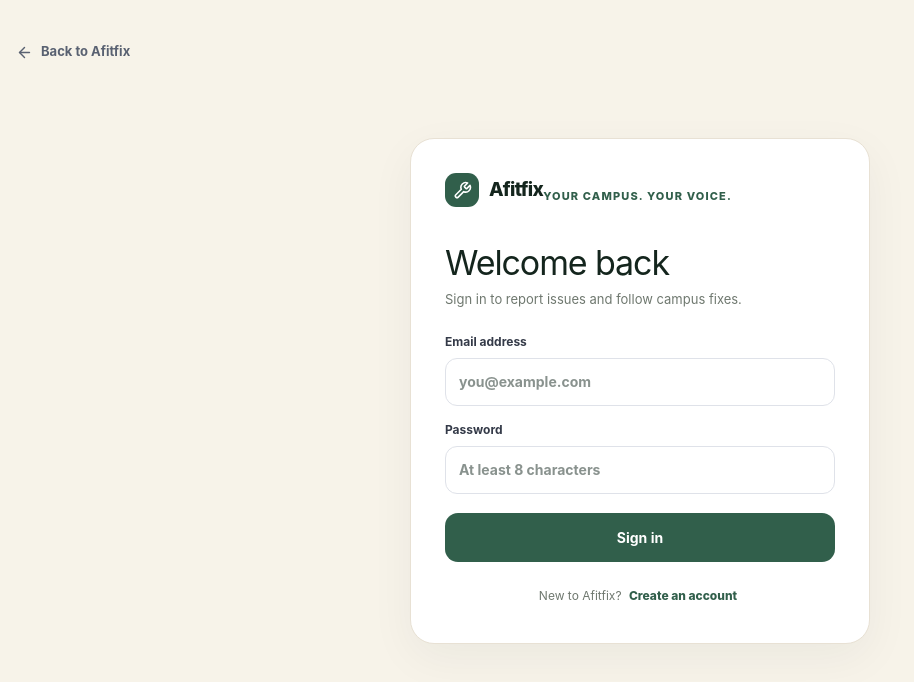
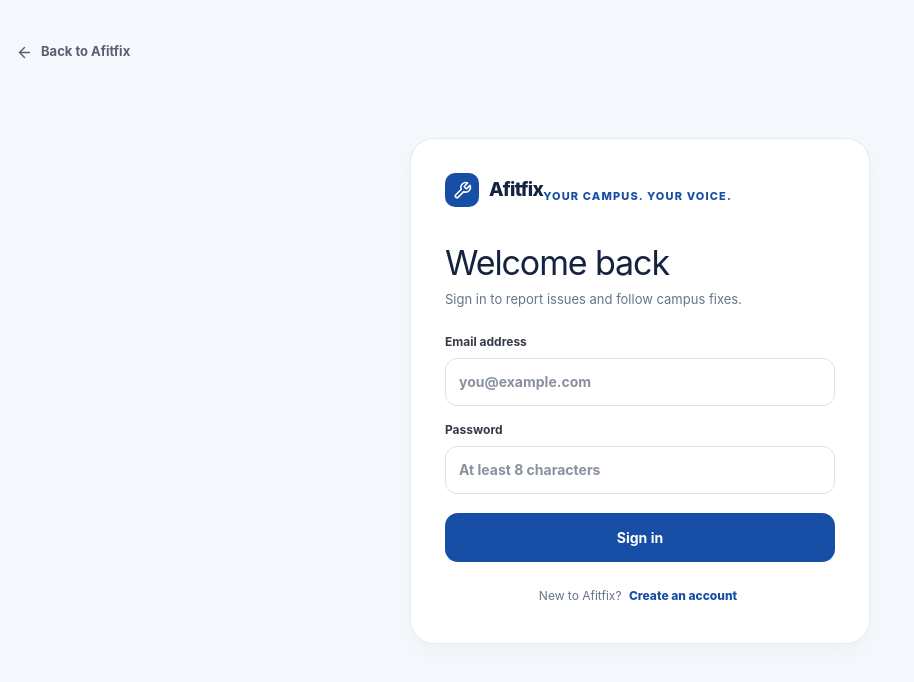
Before and after one commit to fawazfff/Afitfix, a Next.js app: page /login in a window 1280 px wide. Shown: the top 682 px of the page, without its empty margins (0-914 px from the left). Built offline with nearby package versions, Linux system fonts and the light colour scheme.

Commit message:
Replace Afitfix green palette with AFIT blue product system

```diff
--- a/src/app/globals.css
+++ b/src/app/globals.css
@@ -2,16 +2,16 @@
 
 :root {
   color-scheme: light;
-  --ink: #14251d;
-  --muted: #6f786f;
-  --line: #e8e1d4;
-  --surface: #fffdf8;
-  --canvas: #f7f3e9;
-  --brand: #315f4b;
-  --brand-soft: #e8eee8;
-  --green: #39785c;
-  --amber: #b96b2f;
-  --red: #bd5144;
+  --ink: #14233f;
+  --muted: #66748b;
+  --line: #e4eaf3;
+  --surface: #ffffff;
+  --canvas: #f5f8fc;
+  --brand: #174ea6;
+  --brand-soft: #eaf1fc;
+  --green: #16845b;
+  --amber: #d97736;
+  --red: #c94343;
 }
 
 * { box-sizing: border-box; }
@@ -363,3 +363,113 @@ a { color: inherit; text-decoration: none; }
 @media (prefers-reduced-motion:reduce) {
  .marketing-shell *, .marketing-shell *::before, .marketing-shell *::after { scroll-behavior:auto!important; transition:none!important; }
 }
+
+
+/* AFIT blue-and-white product system */
+:root {
+  --ink: #14233f;
+  --muted: #66748b;
+  --line: #e4eaf3;
+  --surface: #ffffff;
+  --canvas: #f5f8fc;
+  --brand: #174ea6;
+  --brand-soft: #eaf1fc;
+  --green: #16845b;
+  --amber: #d97736;
+  --red: #c94343;
+  --blue-900: #102e63;
+  --blue-800: #174ea6;
+  --blue-700: #2363bd;
+  --blue-100: #eaf1fc;
+}
+html, body { background: var(--canvas); color:var(--ink); }
+button, a { transition: color .18s ease, background-color .18s ease, border-color .18s ease, box-shadow .18s ease, transform .18s ease; }
+:focus-visible { outline:3px solid #76a7ee; outline-offset:3px; }
+.marketing-shell { background:#fff; color:#14233f; }
+.marketing-nav { border-bottom:1px solid #e6edf6; background:rgba(255,255,255,.94); }
+.site-brand-copy small { color:#6c7e98; }
+.afitfix-mark { color:#174ea6; }
+.hero-kicker,.section-eyebrow,.section-topline { color:#245da9; }
+.kicker-dot { background:#2b6dc5; box-shadow:0 0 0 5px #eaf1fc; }
+.hero-copy h1 em,.section-heading-large h2 em,.how-heading h2 em,.progress-copy h2 em,.faq-layout h2 em,.final-cta h2 em { color:#2465b5; }
+.hero-description,.section-heading-large p,.progress-copy>p,.faq-layout>div:first-child>p,.final-cta>p { color:#65748b; }
+.button-dark,.button-orange { background:#174ea6; color:#fff; box-shadow:0 8px 20px rgba(23,78,166,.15); }
+.button-dark:hover,.button-orange:hover { background:#103c83; transform:translateY(-2px); }
+.button-outline { border-color:#d8e3f1; color:#174ea6; }
+.button-outline:hover { background:#f1f6fd; border-color:#a9c4e8; }
+.hero-note { color:#62728a; }
+.hero-art { background:#f0f5fc; border:1px solid #e3ebf6; border-radius:24px; }
+.art-sun { background:#dbe9fb; }
+.campus-building { background:#fff; border-color:#cbd9eb; box-shadow:0 22px 50px rgba(24,62,113,.1); }
+.building-roof { background:#174ea6; }
+.building-sign { color:#174ea6; }
+.building-columns i { background:#dce8f7; }
+.building-base { background:#c5d7ee; }
+.report-float { border-color:#e0e9f5; box-shadow:0 12px 30px rgba(24,62,113,.12); }
+.float-icon { background:#eaf1fc; color:#174ea6; }
+.float-icon-green { background:#e7f5ef; color:#16845b; }
+.float-check { color:#16845b; }
+.art-caption { color:#66748b; }
+.intro-strip { background:#f3f7fc; border-block:1px solid #e4ebf4; }
+.intro-label { color:#245da9; }
+.intro-stamp { color:#61738e; }
+.issue-tile { border-color:#e3eaf3; background:#fff; box-shadow:0 3px 12px rgba(16,46,99,.025); }
+.issue-tile:hover { box-shadow:0 16px 30px rgba(16,46,99,.09); }
+.tile-top { color:#2465b5; }
+.tile-arrow { color:#174ea6; }
+.issue-tile h3 { color:#1b3153; }
+.issue-tile p { color:#687992; }
+.how-section { background:#102e63; color:#fff; }
+.section-topline-light { color:#cbdcf2; }
+.how-heading h2 em { color:#9ec5f4; }
+.how-heading p,.step-card p { color:#c1d1e7; }
+.step-number { color:#9ec5f4; }
+.step-number svg { color:#b6d0f1; }
+.progress-visual { background:#eaf1fa; }
+.progress-paper { background:#fff; border-color:#e1eaf5; }
+.paper-top,.paper-live { color:#70819a; }
+.progress-paper h3,.timeline-row b { color:#1b3153; }
+.paper-location,.timeline-row small,.paper-foot { color:#75859b; }
+.timeline-line { background:#d7e4f5; }
+.timeline-dot { background:#16845b; }
+.timeline-dot.current { background:#e08a43; }
+.timeline-row>svg { color:#16845b; }
+.progress-tag { background:#eaf1fc; color:#174ea6; }
+.progress-scribble { color:#2465b5; }
+.check-list li { color:#405574; }
+.check-list svg { color:#16845b; }
+.text-cta { border-color:#2465b5; color:#174ea6; }
+.community-band { background:#174ea6; color:#fff; }
+.community-band>div>span { color:#d2e2f8; }
+.community-mark .afitfix-mark { color:#fff; }
+.faq-section { background:#fff; }
+.faq-list { border-color:#e4eaf3; }
+.faq-item { border-color:#e4eaf3; }
+.faq-item summary { color:#1b3153; }
+.faq-item summary svg { color:#2465b5; }
+.faq-item p { color:#687992; }
+.final-cta { background:#eff5fc; }
+.marketing-footer { background:#102e63; }
+.footer-links a { color:#d6e3f5; }
+.footer-links a:hover { color:#fff; }
+.footer-bottom { border-color:rgba(255,255,255,.18); color:#b8cbe4; }
+.hero-art .art-spark { color:#2b6dc5; }
+.scroll-cue { color:#71819a; }
+.scroll-cue span { background:#2465b5; }
+.topbar { border-color:#e4eaf3; background:rgba(255,255,255,.94); }
+.brand-mark { background:#174ea6; border-radius:10px; }
+.hero-card { background:linear-gradient(125deg,#123d83,#2465b5); box-shadow:0 12px 30px rgba(23,78,166,.18); }
+.hero-card:after { border-color:rgba(255,255,255,.2); }
+.primary-button { background:#174ea6; }
+.avatar { background:#eaf1fc; color:#174ea6; }
+.stat-card,.complaint-card,.auth-card,.report-card { border-color:#e4eaf3; box-shadow:0 8px 24px rgba(16,46,99,.035); }
+.bottom-nav { border-color:#e4eaf3; }
+.nav-item.active { color:#174ea6; }
+.fab { background:#174ea6; box-shadow:0 9px 24px rgba(23,78,166,.25); }
+.auth-form input:focus,.auth-form textarea:focus,.auth-form select:focus { border-color:#2465b5; box-shadow:0 0 0 3px rgba(36,101,181,.12); }
+.form-notice { border-color:#d7e5f8; background:#f2f7fd; color:#174ea6; }
+.vote-button { border-color:#d9e5f5; background:#f1f6fd; color:#174ea6; }
+.comment-avatar { background:#eaf1fc; color:#174ea6; }
+@media (prefers-reduced-motion:reduce) {
+  *,*::before,*::after { scroll-behavior:auto!important; transition:none!important; animation:none!important; }
+}
```
